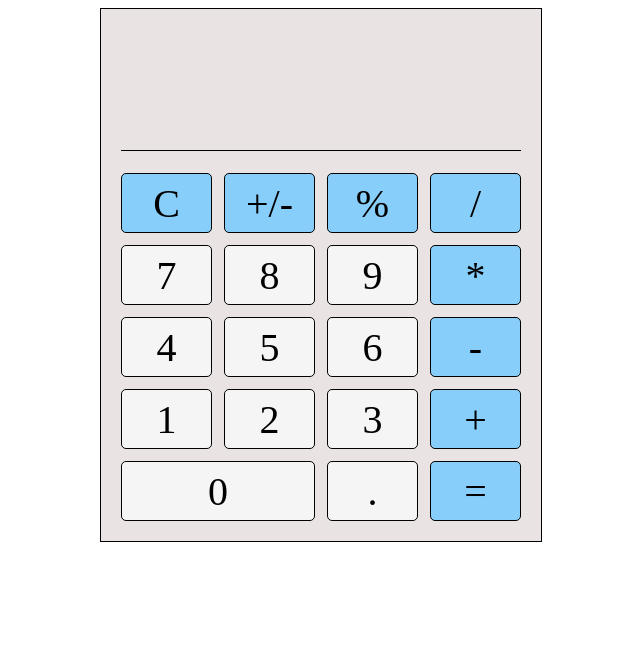
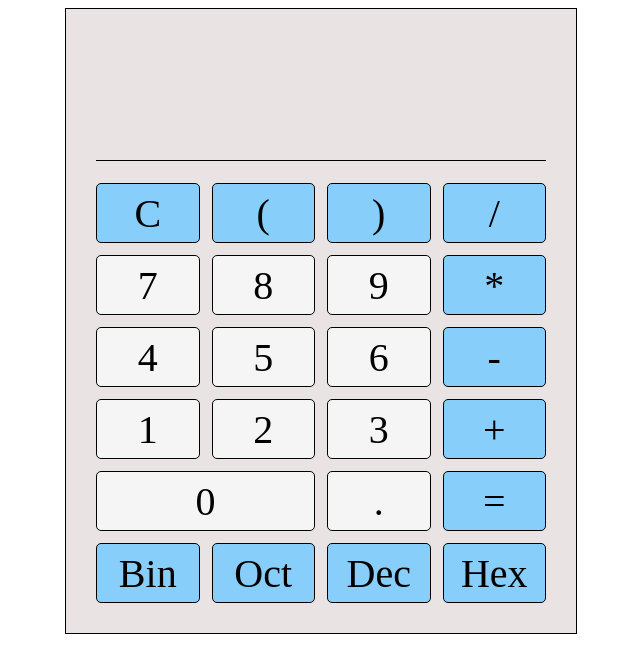
Before and after one commit to Peroxlyde/calculator, a Vue app in the folder my-calculator/: page / in a window 1280 px wide. Shown: the top 672 px of the page, without its empty margins (319-959 px from the left). Built offline with nearby package versions, Linux system fonts and the light colour scheme.

Commit message:
debug+change/add function

```diff
--- a/my-calculator/src/components/calNew.vue
+++ b/my-calculator/src/components/calNew.vue
@@ -3,8 +3,8 @@
         <div class="answer">{{answer||""}}</div>
         <div class="display">{{calculation+current}}</div>
         <div @click="clear" class="op">C</div>
-        <div @click="sign" class="op">+/-</div>
-        <div @click="percent" class="op">%</div>
+        <div @click="opBrac" class="bracket">( </div>
+        <div @click="clBrac" class="bracket">) </div>
         <div @click="divide" class="op">/</div>
         <div @click="append('7')" class="btn">7</div>
         <div @click="append('8')" class="btn">8</div>
@@ -21,6 +21,10 @@
         <div @click="ze" class="zero">0</div>
         <div @click="dot" class="btn">.</div>
         <div @click="equal" class="op">=</div>
+        <div @click="to2" class="op">Bin</div>
+        <div @click="to8" class="op">Oct</div>
+        <div @click="to10" class="op">Dec</div>
+        <div @click="to16" class="op">Hex</div>
     </div>
 </template>
 
@@ -31,8 +35,12 @@
                 calculation:"",
                 current:"",
                 answer:"",
-                opClick:true
-
+                opClick:true,
+                //ตัวcalculationจะเก็บค่าหลังเรากดตัวopertator
+                //opclick เช็คว่ากดopไปรึยัง
+                openBracket:false,
+                closeBracket:false,
+                baseval:""
             }
         },
         methods:{
@@ -41,18 +49,23 @@
                 this.answer="";
                 this.calculation="";
                 this.opClick=true;
+                this.openBracket=false;
+                this.closeBracket=false;
+                this.baseval="";
 
             },
-            sign(){
-                if(this.current != ""){
-                this.current = this.current.charAt(0)=== "-" ?
-                    this.current.slice(1) : `-${this.current}`;
-
+            opBrac(){
+                if((this.current=="") && !(this.openBracket)){
+                    this.append('(');
+                    this.openBracket=true;
+                    this.closeBracket=false;
                 }
             },
-            percent(){
-                if(this.current != ""){
-                this.current = `${parseFloat(this.current)/100}`;
+            clBrac(){
+                if(this.openBracket && !(this.closeBracket) && (this.current !="" )){
+                this.current = `${this.current}${')'}`;
+                this.closeBracket=true;
+                this.openBracket=false;
 
                 }
             },
@@ -62,12 +75,12 @@
                     this.opClick=false;
                 }
                 this.current =  `${this.current}${num}`;
-
+                //เช็คว่ากดopไปรึยังถ้ากดแล้วก็จะclearตัวในcurrentแล้วเปลี่ยนopclickเป็นfalse จึงค่อยเอาตัวที่เรากดไปต่อท้ายตัวที่มีอยู่
             },
             dot(){
                 if(this.current.indexOf('.')===-1){
                     this.append('.');
-
+                    //เช็คว่ามี.รึ้ปล่าถ้าไม่มีให้เพิ่ม.ไปได้
                 }
             },
             addcal(op){
@@ -75,14 +88,18 @@
                     this.calculation +=  `${this.current}${op}`;
                     this.current="";
                     this.opClick=true;
-
+                    //สำหรับเพิ่มตัวoperator เช็คว่ากดopไปรึยัง ถ้าไม่ก็ เก็บค่าcurrentพร้อมตัวopเข้าไปยังcalculation ล้วก็จะclearตัวในcurrentแล้วเปลี่ยนopclickเป็นtrue
+                }
+                else if(this.opClick === true){
+                    this.calculation = this.calculation.slice(0,-1)
+                    this.calculation = `${this.calculation}${op}`;
                 }
             },
             ze(){
                 if(this.current == ""){
                     this.append('0')
                 }
-                else if(this.current.includes('.') ) {
+                else if(this.current.includes('.')|| this.current.includes('(')||this.current.includes('7')|| this.current.includes('6')|| this.current.includes('5')|| this.current.includes('4')|| this.current.includes('3')|| this.current.includes('2')|| this.current.includes('1') ) {
                     this.append('0')
                 }
             },
@@ -99,24 +116,43 @@
                 this.addcal('+')
             },
             equal(){
-                if(this.opClick===false){
+                if(this.opClick===false && (this.current.indexOf('()')==-1) && (this.calculation.indexOf('()')==-1)){
                     this.answer= eval(this.calculation+this.current);
-
+                    this.baseval = this.answer;
+                    //evalทั้งตัวcalculationกับcurrentพร้อมกันแล้วเก็บค่าเข้าanswer
 
                 }
+                else{
+                    this.clear()
+                    this.answer= "Error";
+                }
             },
-
+            decTobase(base){
+                this.answer = this.baseval.toString(base)
+            },
+            to2(){
+                this.decTobase(2)
+            },
+            to8(){
+                this.decTobase(8)
+            },
+            to10(){
+                this.decTobase(10)
+            },
+            to16(){
+                this.decTobase(16)
+            }
         }
-
+        // margin: 0 auto = top and bottom margins are 0  right and left margins are auto
     }
 </script>
 
 <style scoped>
 .calculator{
     border: 1px solid black;
-    padding: 20px;
+    padding: 30px;
     margin: 0 auto;
-    width: 400px;
+    width: 450px;
     font-size: 40px;
     display: grid;
     grid-template-columns: repeat(4,1fr);
@@ -145,7 +181,7 @@
     align-items: center;
     justify-content: center;
 }
-.op{
+.op,.bracket{
     background-color: lightskyblue;
     border: 1px solid black;
     border-radius: 5px;
@@ -158,11 +194,11 @@
     background-color: white;
 
 }
-.op:hover{
+.op:hover,.bracket:hover{
     cursor: pointer;
     background-color: rgb(177, 222, 250);
 }
-.btn:active,.zero:active,.op:active{
+.btn:active,.zero:active,.op:active,.bracket:active{
     transform: translate(0.05rem,0.05rem);
 }
 
```
